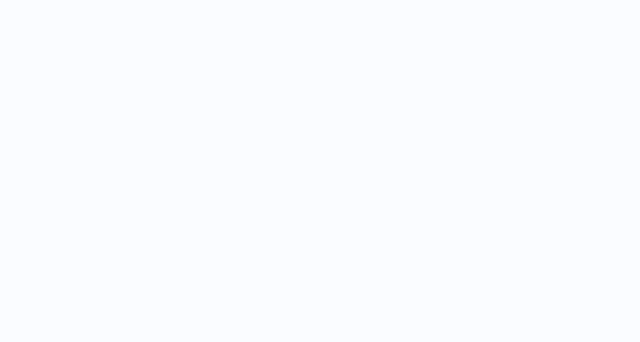
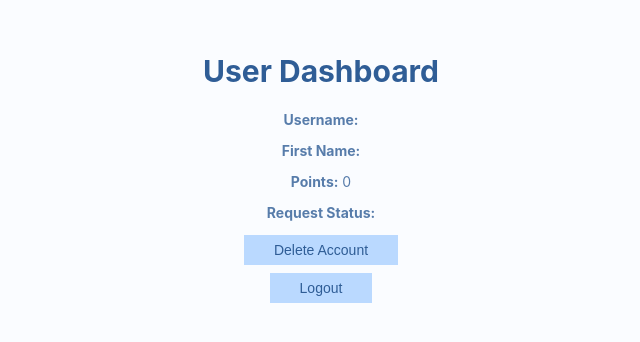
Before and after one commit to vytcka/Doctor-patient-app, a React (Create React App) app in the folder client/: page /dashboard in a window 1280 px wide. Before the commit this address had no page. Shown: the part 228-570 px from the top of the page, without its empty margins (319-959 px from the left). Built offline with nearby package versions, Linux system fonts and the light colour scheme.

Commit message:
Add user dashboard

```diff
--- a/client/src/App.js
+++ b/client/src/App.js
@@ -7,6 +7,7 @@ import DoctorDetail from "./DoctorDetail";
 import Login from "./login";
 import Signup from "./signup";
 import Chat from "./Chat";
+import UserDashboard from "./UserDashboard";
 
 function App() {
   return (
@@ -20,7 +21,7 @@ function App() {
         <Route path="/login" element={<Login />} />
         <Route path="/signup" element={<Signup />} />
         <Route path="/chat" element={<Chat />} />
-
+        <Route path="/dashboard" element={<UserDashboard />} />
 
       </Routes>
 
--- a/client/src/Home.js
+++ b/client/src/Home.js
@@ -32,6 +32,9 @@ function Home() {
           </Link>
           <Link to="/chat" style={{ textDecoration: "none" }}>
             <button style={{ backgroundColor: "#3b82f6", color: "white" }}>Chats</button>
+          </Link>
+          <Link to="/dashboard" style={{ textDecoration: "none" }}>
+            <button style={{ backgroundColor: "#3b82f6", color: "white" }}>User Profile</button>
           </Link>
         </div>
       </div>
--- /dev/null
+++ b/client/src/UserDashboard.js
@@ -0,0 +1,33 @@
+import { useState } from "react";
+
+export default function UserDashboard() {
+    const [username, setUsername] = useState("");
+    const [firstName, setFirstName] = useState("");
+    const [points, setPoints] = useState(0);
+    const [requestStatus, setRequestStatus] = useState(""); //accepted or pending
+
+    const handleDeleteAccount = () => {
+        // Implement account deletion logic here
+        alert("Account deleted");
+    }
+
+    const handleLogout = () => {
+        // Implement logout logic here
+        alert("Logged out");
+    }
+
+    return (
+        <div className="user-dashboard">
+            <h1>User Dashboard</h1>
+            <div className="user-info">
+                <p><strong>Username:</strong> {username}</p>
+                <p><strong>First Name:</strong> {firstName}</p>
+                <p><strong>Points:</strong> {points}</p>
+                <p><strong>Request Status:</strong> {requestStatus}</p>
+            </div>
+            <button onClick={handleDeleteAccount}>Delete Account</button>
+            <button onClick={handleLogout}>Logout</button>
+        </div>
+    )
+
+}
```
